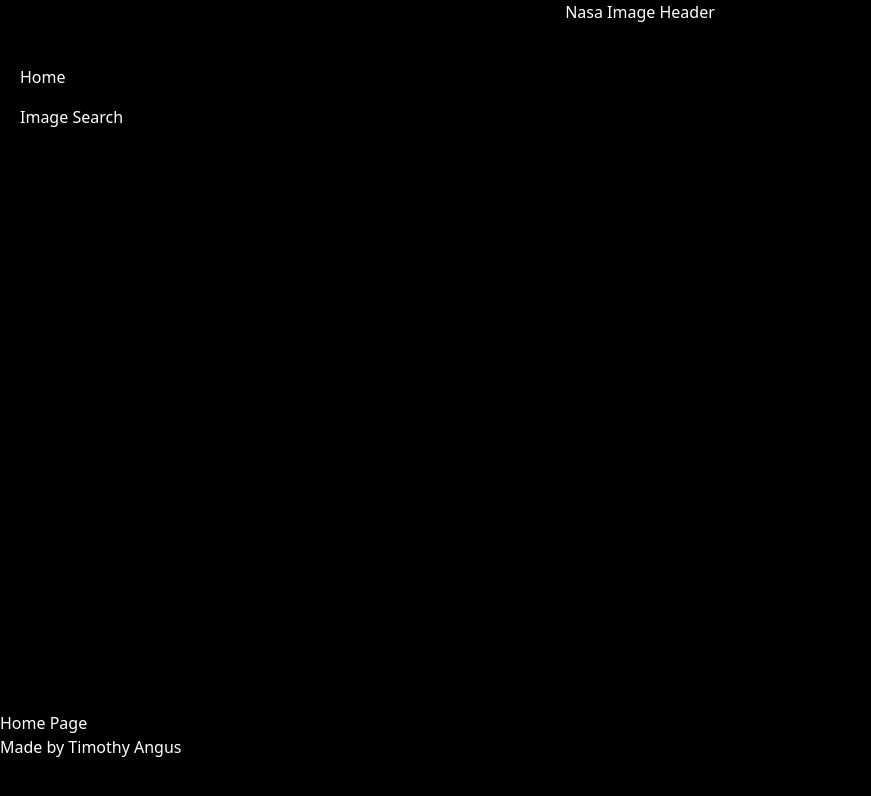
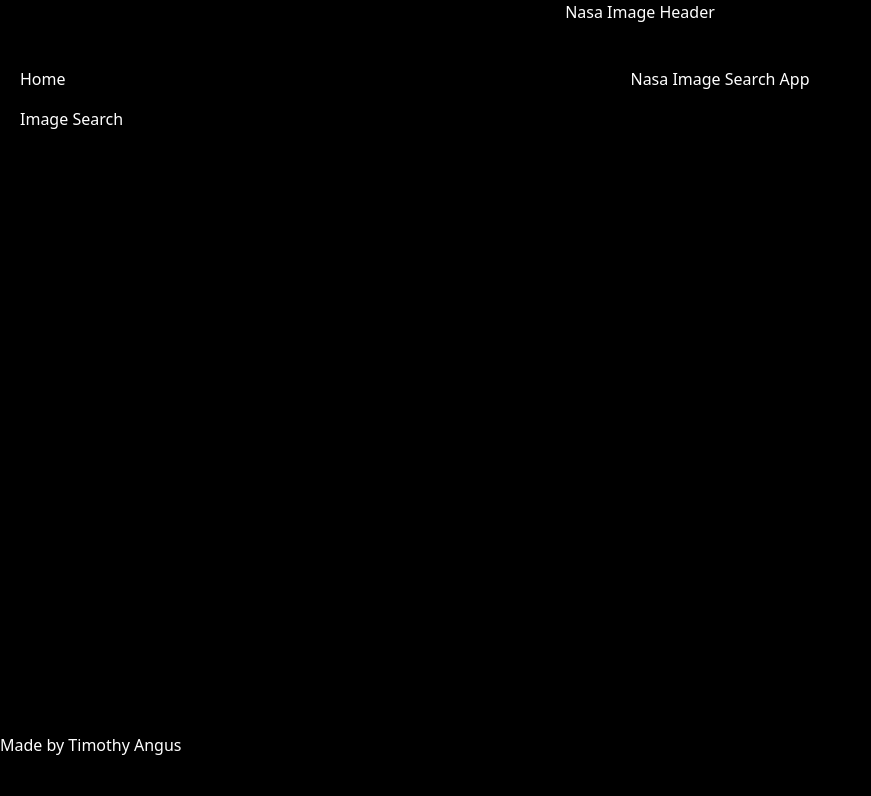
Before and after one commit to TimAngus321/deep_space, a Nuxt app: page / in a window 1280 px wide. Shown: the top 796 px of the page, without its empty margins (0-871 px from the left). Built offline with nearby package versions, Linux system fonts and the light colour scheme.

Commit message:
use flexbox properly

```diff
--- a/components/Header.vue
+++ b/components/Header.vue
@@ -3,7 +3,7 @@
 
  -->
 <template>
-     <header class="w-full h-20 text-white flex justify-center">
+     <header class="h-20 text-white flex justify-center">
       <nav>
         <h1>Nasa Image Header</h1>
       </nav>
--- a/components/Sidebar.vue
+++ b/components/Sidebar.vue
@@ -1,5 +1,5 @@
 <template>
-  <aside class="h-full w-40 text-white">
+  <aside class="h-full flex basis-40 text-white">
     <div class="flex flex-col gap-4 px-5">
       <NuxtLink to="/" class=""><span>Home</span></NuxtLink>
       <NuxtLink to="/space-image-search"><span>Image Search</span></NuxtLink>
--- a/layouts/default.vue
+++ b/layouts/default.vue
@@ -1,10 +1,12 @@
 <template>
-  <div class="bg-black h-screen w-screen flex flex-col">
-    <Header class/>
-    <Sidebar />
-    <slot class="v-full h-full"/>
+  <main class="bg-black h-screen flex flex-col">
+    <Header />
+    <div class="h-full flex">
+      <Sidebar />
+      <slot class="flex-grow"/>
+    </div>
     <Footer />
-  </div>
+  </main>
 </template>
 
 <style scoped></style>
--- a/pages/index.vue
+++ b/pages/index.vue
@@ -1,7 +1,9 @@
 <template>
-    <div class="text-white">
-        <h1>Home Page</h1>
-    </div>
+    <main class="flex flex-grow justify-center h-full text-white ">
+    <header class="flex justify-center">
+        <h1>Nasa Image Search App</h1>
+    </header>
+</main>
 </template>
 
 <script setup>
```
